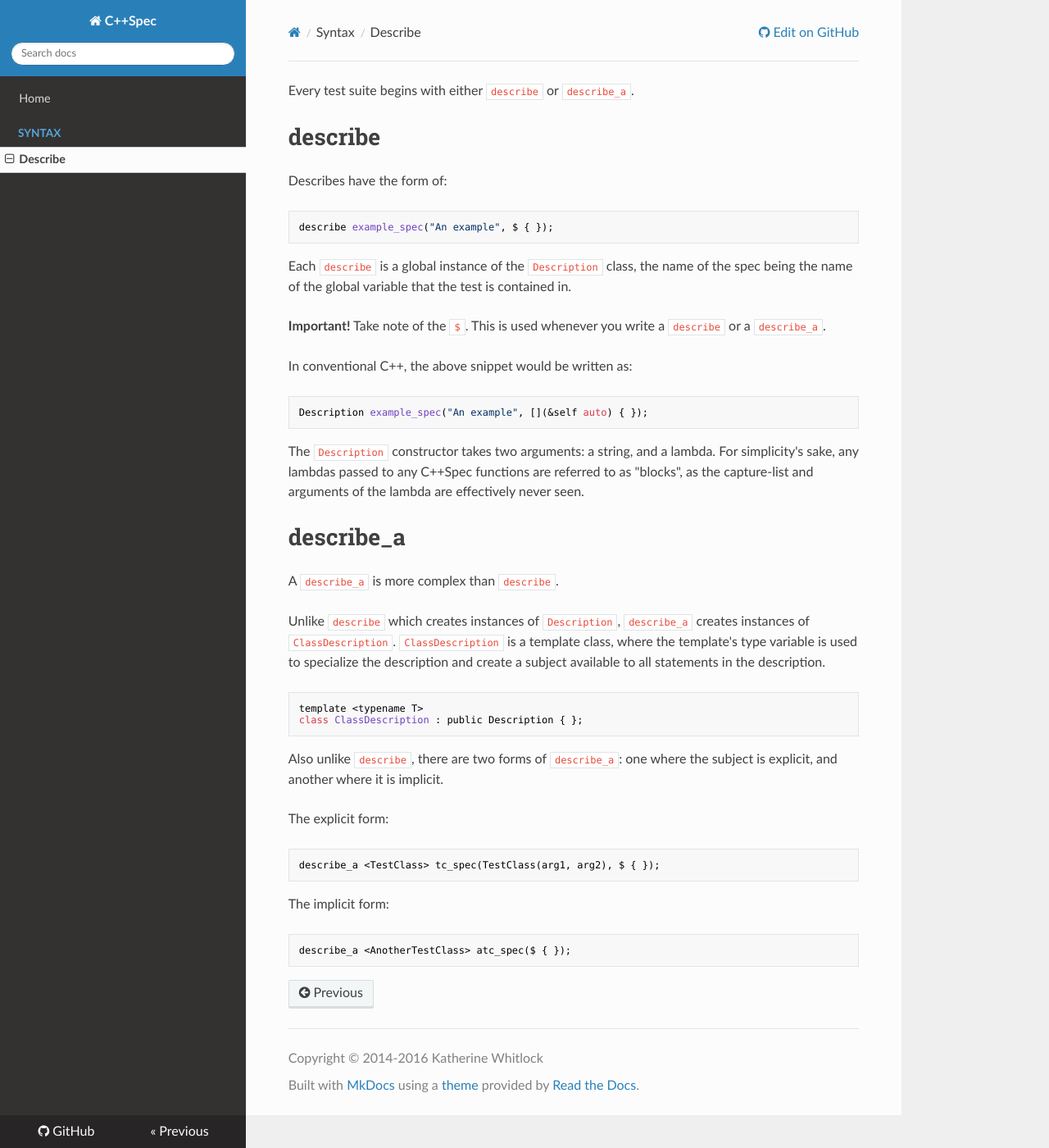
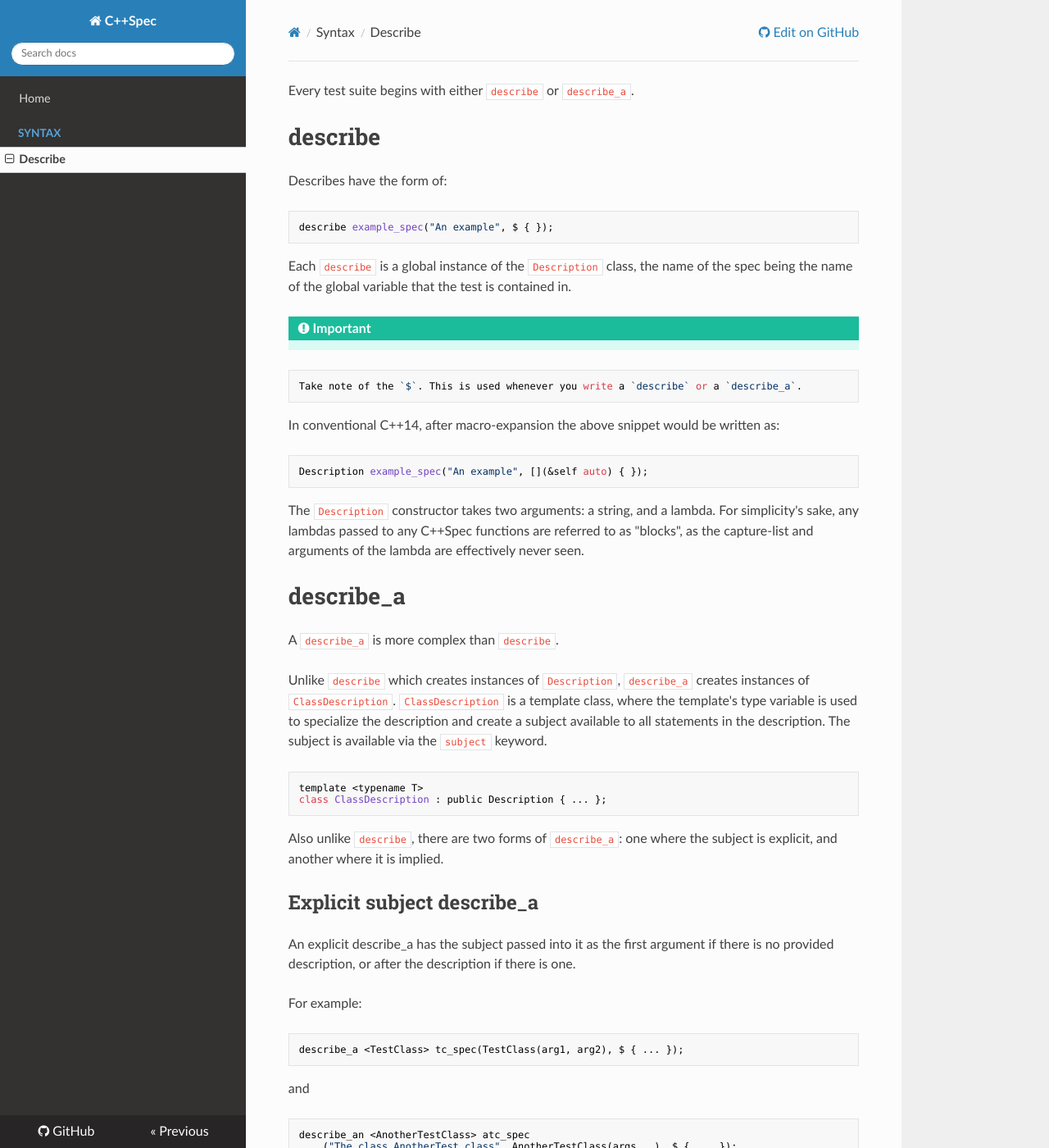
Before and after one commit to toroidal-code/cppspec, an MkDocs documentation site: the page built from docs/syntax/describe.md, in a window 1280 px wide and 1400 px high. Shown: the whole window at 82% size. Built offline with MkDocs 1.6.1, drawn with Linux system fonts in a browser that asks for light colours; nearby versions of some CDN libraries; old or Windows-style settings are respelled for this version of MkDocs; some of the changed text lies outside the part shown.

Commit message:
Progress on tests and general code improvements

````diff
--- a/docs/syntax/describe.md
+++ b/docs/syntax/describe.md
@@ -1,7 +1,6 @@
-
 Every test suite begins with either `describe` or `describe_a`.
 
-# describe #
+# describe
 
 Describes have the form of:
 
@@ -9,46 +8,56 @@
 describe example_spec("An example", $ { });
 ```
 
-Each `describe` is a global instance of the `Description` class, the name of the spec being
-the name of the global variable that the test is contained in.
+Each `describe` is a global instance of the `Description` class, the name of the spec being the name of the global variable that the test is contained in.
 
-__Important!__ Take note of the `$`. This is used whenever you write a `describe` or a `describe_a`.
+!!! important
 
-In conventional C++, the above snippet would be written as:
+```
+Take note of the `$`. This is used whenever you write a `describe` or a `describe_a`.
+```
+
+In conventional C++14, after macro-expansion the above snippet would be written as:
 
 ```c++
 Description example_spec("An example", [](&self auto) { });
 ```
 
-The `Description` constructor takes two arguments: a string, and a lambda. For simplicity's sake,
-any lambdas passed to any C++Spec functions are referred to as "blocks", as the capture-list
-and arguments of the lambda are effectively never seen.
+The `Description` constructor takes two arguments: a string, and a lambda. For simplicity's sake, any lambdas passed to any C++Spec functions are referred to as "blocks", as the capture-list and arguments of the lambda are effectively never seen.
 
-# describe_a #
+# describe_a
 
 A `describe_a` is more complex than `describe`.
 
-Unlike `describe` which creates instances of `Description`, `describe_a` creates instances of
-`ClassDescription`. `ClassDescription` is a template class, where the template's type variable
-is used to specialize the description and create a subject available to all statements in the
-description.
+Unlike `describe` which creates instances of `Description`, `describe_a` creates instances of `ClassDescription`. `ClassDescription` is a template class, where the template's type variable is used to specialize the description and create a subject available to all statements in the description. The subject is available via the `subject` keyword.
 
 ```c++
 template <typename T>
-class ClassDescription : public Description { };
+class ClassDescription : public Description { ... };
 ```
 
-Also unlike `describe`, there are two forms of `describe_a`: one where the subject is explicit,
-and another where it is implicit.
+Also unlike `describe`, there are two forms of `describe_a`: one where the subject is explicit, and another where it is implied.
 
-The explicit form:
+## Explicit subject describe_a
+
+An explicit describe_a has the subject passed into it as the first argument if there is no provided description, or after the description if there is one.
+
+For example:
 
 ```c++
-describe_a <TestClass> tc_spec(TestClass(arg1, arg2), $ { });
+describe_a <TestClass> tc_spec(TestClass(arg1, arg2), $ { ... });
 ```
 
-The implicit form:
+and
 
 ```c++
-describe_a <AnotherTestClass> atc_spec($ { });
+describe_an <AnotherTestClass> atc_spec
+    ("The class AnotherTest class", AnotherTestClass(args...), $ { ... });
 ```
+
+## Implied subject describe_a
+
+```c++
+describe_a <YetAnotherTestClass> yatc_spec( $ { ... });
+```
+
+With an implied subject, the default constructor of the templated class is called to create the subject.
--- a/mkdocs.yml
+++ b/mkdocs.yml
@@ -1,11 +1,18 @@
 site_name: C++Spec
-site_description: C++Spec
-site_author: C++Spec contributors
+site_url: http://cppspec.readthedocs.org
+site_description: BDD testing for C++
+site_author: Katherine Whitlock
+
 repo_url: htpps://github.com/toroidal-code/cppspec/tree/master/docs
-copyright: Copyright © 2014-2016 Katherine Whitlock
+
 theme: readthedocs
 
 pages:
   - Home: index.md
   - Syntax:
     - Describe: syntax/describe.md
+
+markdown_extensions:
+  - admonition:
+
+copyright: Copyright © 2014-2016 Katherine Whitlock
````
Also changed, not shown: README.md (+2 -0 lines), gh-pages/index.md (+7 -4 lines), 11 other files.
